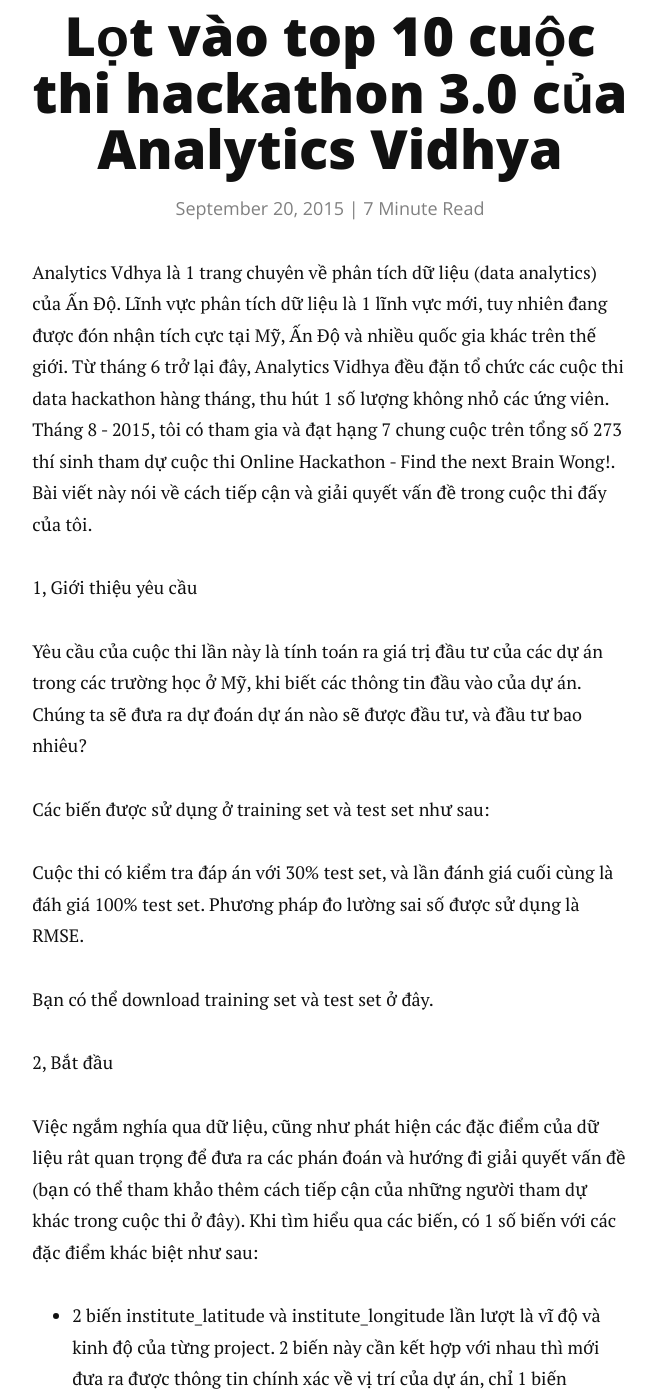
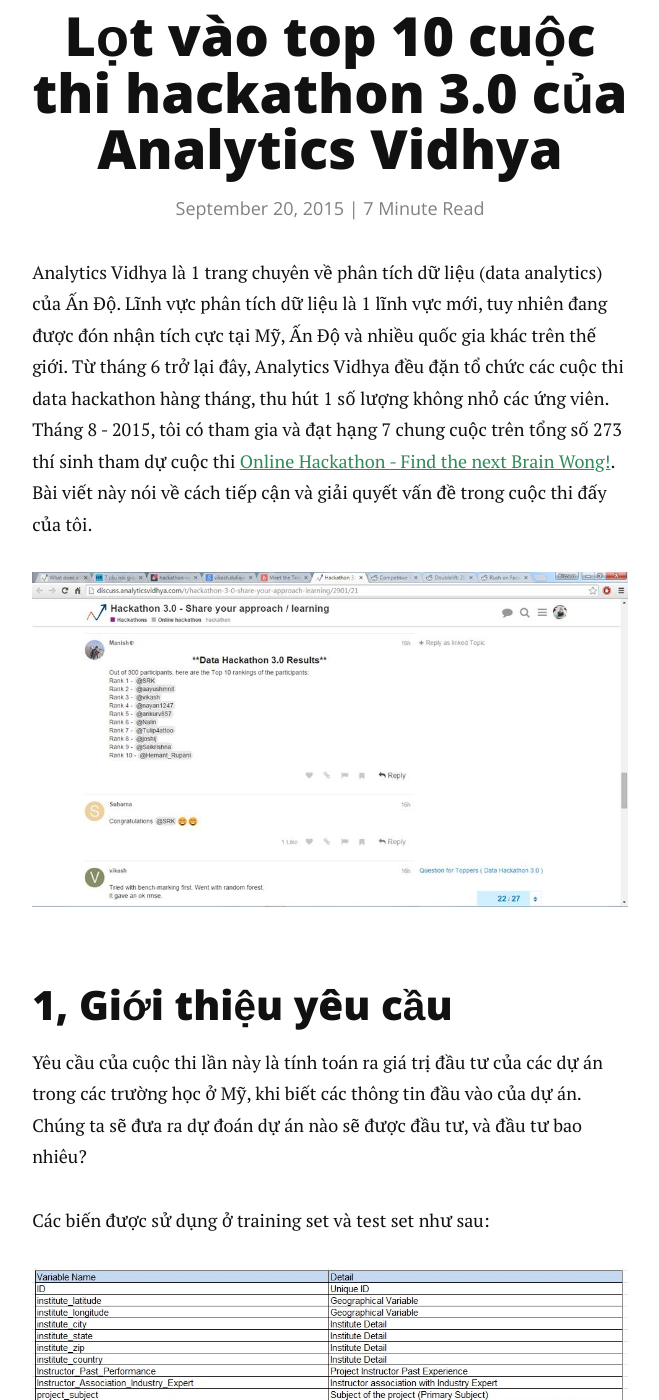
Before and after one commit to Tulip4attoo/Tulip4attoo.github.io, a Jekyll site: the page built from _posts/2015-09-20-top-10-hackathon-approach.md, in a window 1280 px wide and 1400 px high, scrolled down 295 px. Shown: the whole window, without its empty margins (310-969 px from the left). Built offline with Jekyll 4.4.1, drawn with Linux system fonts in a browser that asks for light colours; nearby versions of some CDN libraries; Markdown is read by kramdown in place of the engine named in the settings; some of the changed text lies outside the part shown.

Commit message:
edit hackathon posts
edit hackathon posts

````diff
--- a/_posts/2015-09-20-top-10-hackathon-approach.md
+++ b/_posts/2015-09-20-top-10-hackathon-approach.md
@@ -4,29 +4,34 @@
 date:   2015-09-20
 ---
 
-Analytics Vdhya là 1 trang chuyên về phân tích dữ liệu (data analytics) của Ấn Độ. Lĩnh vực phân tích dữ liệu là 1 lĩnh vực mới, tuy nhiên đang được đón nhận tích cực tại Mỹ, Ấn Độ và nhiều quốc gia khác trên thế giới. Từ tháng 6 trở lại đây, Analytics Vidhya đều đặn tổ chức các cuộc thi data hackathon hàng tháng, thu hút 1 số lượng không nhỏ các ứng viên. Tháng 8 - 2015, tôi có tham gia và đạt hạng 7 chung cuộc trên tổng số 273 thí sinh tham dự cuộc thi Online Hackathon - Find the next Brain Wong!. Bài viết này nói về cách tiếp cận và giải quyết vấn đề trong cuộc thi đấy của tôi.
+Analytics Vidhya là 1 trang chuyên về phân tích dữ liệu (data analytics) của Ấn Độ. Lĩnh vực phân tích dữ liệu là 1 lĩnh vực mới, tuy nhiên đang được đón nhận tích cực tại Mỹ, Ấn Độ và nhiều quốc gia khác trên thế giới. Từ tháng 6 trở lại đây, Analytics Vidhya đều đặn tổ chức các cuộc thi data hackathon hàng tháng, thu hút 1 số lượng không nhỏ các ứng viên. Tháng 8 - 2015, tôi có tham gia và đạt hạng 7 chung cuộc trên tổng số 273 thí sinh tham dự cuộc thi [Online Hackathon - Find the next Brain Wong!](http://discuss.analyticsvidhya.com/t/online-hackathon-3-0-find-the-next-brain-wong/2838). Bài viết này nói về cách tiếp cận và giải quyết vấn đề trong cuộc thi đấy của tôi.
 
-1, Giới thiệu yêu cầu
+![Result]({{ tulip4attoo.github.io }}/assets/img/hackathon/result.jpg)
+
+
+## 1, Giới thiệu yêu cầu
 
 Yêu cầu của cuộc thi lần này là tính toán ra giá trị đầu tư của các dự án trong các trường học ở Mỹ, khi biết các thông tin đầu vào của dự án. Chúng ta sẽ đưa ra dự đoán dự án nào sẽ được đầu tư, và đầu tư bao nhiêu?
 
 Các biến được sử dụng ở training set và test set như sau:
 
-Cuộc thi có kiểm tra đáp án với 30% test set, và lần đánh giá cuối cùng là đáh giá 100% test set. Phương pháp đo lường sai số được sử dụng là RMSE.
+![variables-list]({{ tulip4attoo.github.io }}/assets/img/hackathon/variables.jpg)
 
-Bạn có thể download training set và test set ở đây.
+Cuộc thi có kiểm tra đáp án với 30% test set, và lần đánh giá cuối cùng là đáh giá 100% test set. Phương pháp đo lường sai số được sử dụng là [RMSE](https://en.wikipedia.org/wiki/Root-mean-square_deviation).
 
-2, Bắt đầu
+Bạn có thể download training set và test set ở [đây]().
 
-Việc ngắm nghía qua dữ liệu, cũng như phát hiện các đặc điểm của dữ liệu rât quan trọng để đưa ra các phán đoán và hướng đi giải quyết vấn đề (bạn có thể tham khảo thêm cách tiếp cận của những người tham dự khác trong cuộc thi ở đây). Khi tìm hiểu qua các biến, có 1 số biến với các đặc điểm khác biệt như sau:
+## 2, Bắt đầu
 
-+ 2 biến institute_latitude và institute_longitude lần lượt là vĩ độ và kinh độ của từng project. 2 biến này cần kết hợp với nhau thì mới đưa ra được thông tin chính xác về vị trí của dự án, chỉ 1 biến latitude hay longitude đều không mang ý nghĩa quá lớn về vị trí địa lý.
-+ biến institute_country không phải là quốc gia của các project mà là county (địa hạt) của project (ở đây dữ liệu bị sai chính tả, tuy nhiên điều này không quá quan trọng)
-+ var10, var11, var12, var13, var14 đều là các biến nhị phân nên sẽ không có thay đổi hay đánh giá được gì :))
-+ sau khi tìm hiểu, tôi nhận ra được Var8 là về loại khu vực của các institude, được chia ra làm 4 loại chính là: urban, suburban, rural, other.
+Việc ngắm nghía qua dữ liệu, cũng như phát hiện các đặc điểm của dữ liệu rât quan trọng để đưa ra các phán đoán và hướng đi giải quyết vấn đề (bạn có thể tham khảo thêm cách tiếp cận của những người tham dự khác trong cuộc thi ở [đây](http://discuss.analyticsvidhya.com/t/hackathon-3-0-share-your-approach-learning/2901)). Khi tìm hiểu qua các biến, có 1 số biến với các đặc điểm khác biệt như sau:
+
++ 2 biến *institute_latitude* và *institute_longitude* lần lượt là vĩ độ và kinh độ của từng project. 2 biến này cần kết hợp với nhau thì mới đưa ra được thông tin chính xác về vị trí của dự án, chỉ 1 biến *latitude* hay *longitude* đều không mang ý nghĩa quá lớn về vị trí địa lý.
++ biến *institute_country* không phải là quốc gia của các project mà là county (địa hạt) của project (ở đây dữ liệu bị sai chính tả, tuy nhiên điều này không quá quan trọng)
++ *var10, var11, var12, var13, var14* đều là các biến nhị phân nên sẽ không có thay đổi hay đánh giá được gì :))
++ sau khi tìm hiểu, tôi nhận ra được *Var8* là về loại khu vực của các institudes, được chia ra làm 4 loại chính là: urban, suburban, rural, other.
 
 Từ 1 vài đặc điểm ban đầu này, ta có thể đưa ra các giả định, sau đó tiến hành kiểm tra và làm việc dưa vào các giả định ấy.
-+ Var8 (loại khu vực): kết quả được lựa chọn đầu tư có thể được chia theo 4 loại khu vực
++ *Var8* (loại khu vực): kết quả được lựa chọn đầu tư có thể được chia theo 4 loại khu vực
 
 Chúng ta có thể dựng mô hình mức độ đầu tư dựa vào các loại khu vực để kiểm tra giả định là đúng hay sai.
 
@@ -35,35 +40,44 @@
 "palevioletred1","palevioletred1","palevioletred1","royalblue2","royalblue2",
 "royalblue2"))
 ```
+
+![boxplot-outliers]({{ tulip4attoo.github.io }}/assets/img/hackathon/boxplot-outliers.jpg)
+
 Khi cho phép hiển thị các outliers, bạn có thể nhận thấy rõ ràng hơn:
+
 ```r
 boxplot(training_set$Project_Valuation ~ training_set$Var8, outline=T, col = c("red","sienna","sienna","sienna","sienna","red","red","red",
 "palevioletred1","palevioletred1","palevioletred1","royalblue2","royalblue2",
 "royalblue2"))
+```
 
-```
+![boxplot-no-outlier]({{ tulip4attoo.github.io }}/assets/img/hackathon/boxplot-no-outlier.jpg)
+
 Như vậy, bạn có thể tạo ra 1 biến mới chỉ bao gồm 4 loại khu vực sau khi đã phân loại.
+
 ```r
 levels(training_convert_set$Var8)[levels(training_convert_set$Var8) == 1||6||7||8] = 2
 levels(training_convert_set$Var8)[levels(training_convert_set$Var8) == 2||3||4||5] = 1
 levels(training_convert_set$Var8)[levels(training_convert_set$Var8) == 9||10||11] = 3
 levels(training_convert_set$Var8)[levels(training_convert_set$Var8) == 12||13||14] = 4
+```
 
-```
 + yếu tố vị trí địa lý có liên quan đáng kể tới lượng đầu tư của dự án.
 
-Từ giả định này, tôi quyết định kết hợp 2 biến longitude và latitude lại thành 1 biến mới biểu thị tọa độ địa lý của project. tôi quyết định lựa chọn biến mới theo công thức:
+Từ giả định này, tôi quyết định kết hợp 2 biến *longitude* và *latitude* lại thành 1 biến mới biểu thị tọa độ địa lý của project. tôi quyết định lựa chọn biến mới theo công thức:
 geo = (institute_latitude)^3 + (institute_longitude)^2. Tôi lựa chọn công thức này để đảm bảo tọa độ địa lý của project sẽ tỷ lệ thuận với giá trị biến geo.
+
 ```r
 training_convert_set$geo = (training_set$institute_latitude)^3 + (training_set$institute_longitude)^2
 ```
-Khi đã có 2 biến mới geo và Var8 (được chỉnh sửa), tôi quyết định 2 biến này và biến city sẽ thay thế toàn bộ các biến mang thông tin về địa lý.
 
-Ban đầu, tôi chạy thử với mô hình glm, kết quả đạt được đủ để tôi lọt vào top 20, nhưng vẫn chưa đủ tốt. Sau khi có 1 số điều chỉnh, tôi quyết định chuyển sang mô hình random forest. Khi chạy mô hình random forest với ntree = 300 và nodesize thay đổi từ 20 tới 100, tôi thấy mô hình hoạt động tốt khi nodesize dao động ở giá trị 70. Tôi cố gắng kết hợp 2 mô hình lại nwhng không thu được kết quả như ý, vì vậy kết quả cuối cùng chỉ bao gồm mô hình random forest.
+Khi đã có 2 biến mới *geo* và *Var8* (được chỉnh sửa), tôi quyết định 2 biến này và biến *city* sẽ thay thế toàn bộ các biến mang thông tin về địa lý.
 
-Code cuối cùng được tôi gửi cho cuộc thi bạn có thể theo dõi ở đây (lưu ý: code này không bao gồm các phép thử nodesize, thực hiện boxplot, thử nghiệm mô hình glm, chia training set để tự kiểm tra trong traning set,...)
+Ban đầu, tôi chạy thử với mô hình glm, kết quả đạt được đủ để tôi lọt vào top 20, nhưng vẫn chưa đủ tốt. Sau khi có 1 số điều chỉnh, tôi quyết định chuyển sang mô hình random forest. Khi chạy mô hình **random forest** với ntree = 300 và nodesize thay đổi từ 20 tới 100, tôi thấy mô hình hoạt động tốt khi nodesize dao động ở giá trị 70. Tôi cố gắng kết hợp 2 mô hình lại nwhng không thu được kết quả như ý, vì vậy kết quả cuối cùng chỉ bao gồm mô hình random forest.
 
-3, Kết luận
+Code cuối cùng được tôi gửi cho cuộc thi bạn có thể theo dõi ở [đây]() (lưu ý: code này không bao gồm các phép thử nodesize, thực hiện boxplot, thử nghiệm mô hình glm, chia training set để tự kiểm tra trong traning set,...)
+
+## 3, Kết luận
 
 Ở public leaderboard, tôi chỉ đạt được thứ hạng 12, và có 1 khoảng cách không nhỏ với top 10. Tuy nhiên, ở private leaderboard, tôi đã cải thiện thứ hạng và leo lên được hạng 7, với khoảng cách sít sao với hạng 6 và hạng 5 (nếu như tôi có thể cải thiện mtry, tôi nghĩ tôi có thể đạt được hạng 5). Tôi không cho rằng mô hình của tôi không ổn định, mà bởi vì 1 số người đã quá cố gắng điều chỉnh mô hình cho hợp với puclic leaderboard dẫn tới việc overfitting và kết quả chung cuộc suy giảm.
 
````
Also changed, not shown: assets/img/11822771_569171116554546_4571879834807323494_n.jpg (deleted), assets/img/11873462_569270653211259_4401836656535799044_n.jpg (deleted), assets/img/hackathon/boxplot-no-outlier.jpg (renamed from assets/img/boxplot-no-outlier.jpg), assets/img/hackathon/boxplot-outliers.jpg (renamed from assets/img/boxplot-outliers.jpg), assets/img/hackathon/result.jpg (added), assets/img/hackathon/variables.jpg (renamed from assets/img/variables.jpg).
